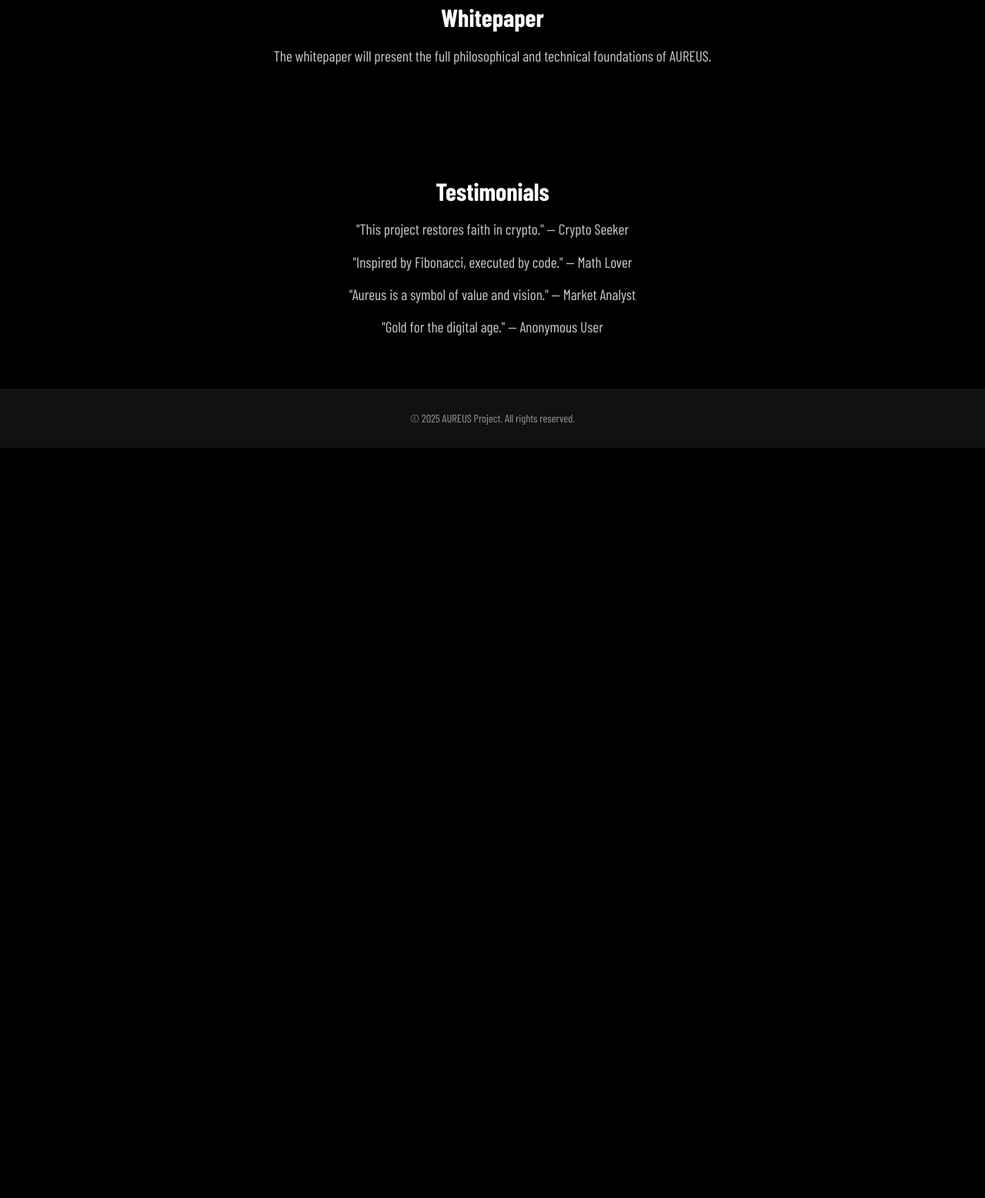
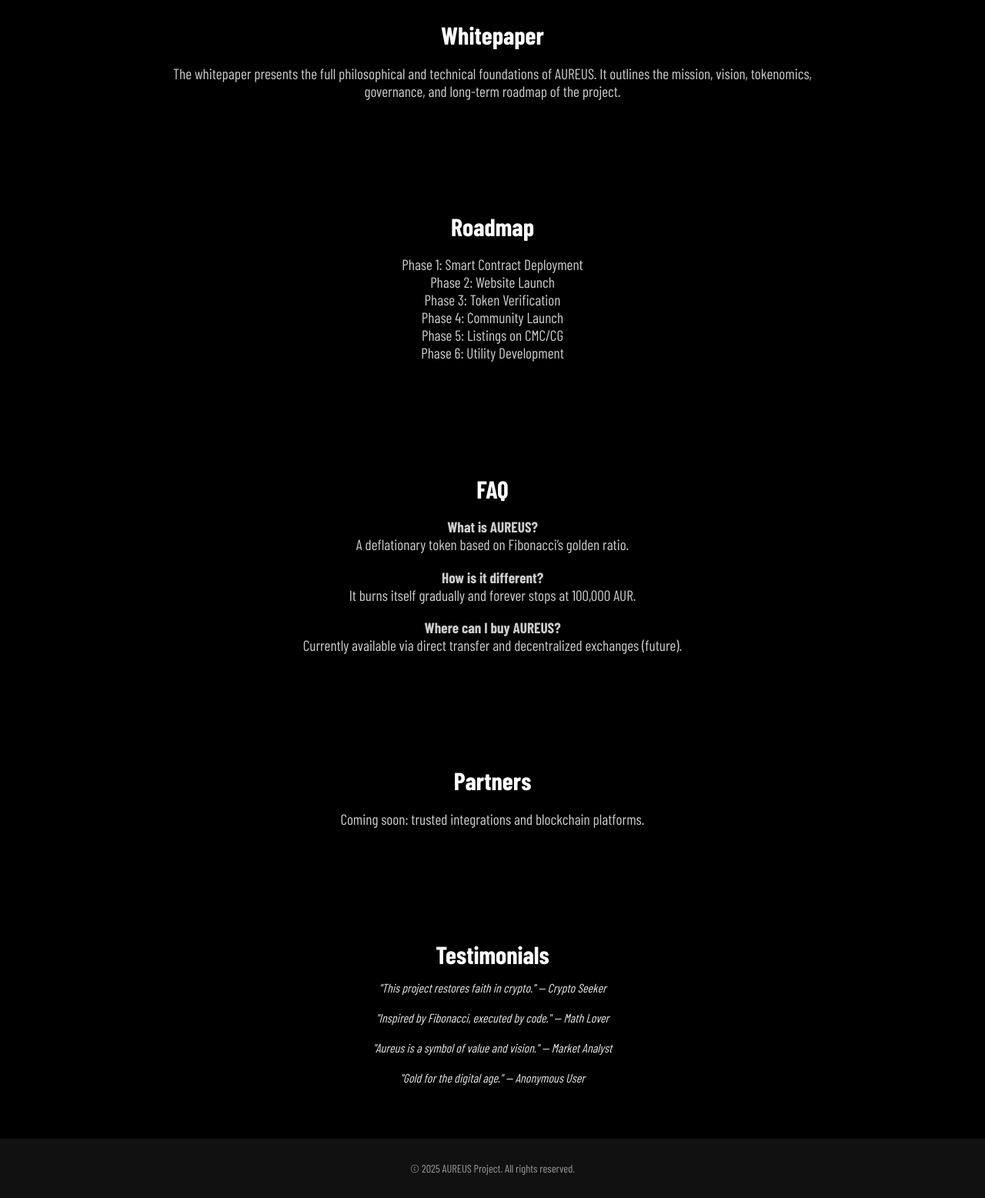
Before and after one commit to SilverCoin777/aureus, a plain HTML site: page index.html in a window 1280 px wide. Shown: the part 1146-2703 px from the top of the page at 77% size. Before the commit the page ends 1728 px from the top, so only its background shows below. Drawn offline with nearby package versions, Linux system fonts and the light colour scheme.

Commit message:
Update index.html

```diff
--- a/index.html
+++ b/index.html
@@ -30,6 +30,7 @@
       padding: 20px;
       background: #111;
       font-size: 1.2rem;
+      flex-wrap: wrap;
     }
     nav a {
       color: #fff;
@@ -63,7 +64,7 @@
       position: relative;
       z-index: 1;
       padding: 50px 20px;
-      max-width: 800px;
+      max-width: 900px;
       margin: 0 auto;
       text-align: center;
     }
@@ -88,6 +89,11 @@
       background: #111;
       color: #999;
     }
+    .testimonial {
+      margin-bottom: 20px;
+      font-style: italic;
+      color: #e6e6e6;
+    }
   </style>
 </head>
 <body>
@@ -102,6 +108,9 @@
     <a href="#tokenomics">Tokenomics</a>
     <a href="#burn">Burn Counter</a>
     <a href="#whitepaper">Whitepaper</a>
+    <a href="#roadmap">Roadmap</a>
+    <a href="#faq">FAQ</a>
+    <a href="#partners">Partners</a>
     <a href="#testimonials">Testimonials</a>
   </nav>
   <section id="vision">
@@ -110,7 +119,7 @@
   </section>
   <section id="tokenomics">
     <h2>Tokenomics</h2>
-    <p>Total Supply: 1,000,000 AUR<br>Burn per transaction: 1%<br>Final Supply Target: 100,000 AUR</p>
+    <p>Total Supply: 1,000,000 AUR<br>Burn per transaction: 1%<br>Final Supply Target: 100,000 AUR<br>Burning stops automatically at 100,000 AUR.</p>
   </section>
   <section id="burn">
     <h2>Burn Counter</h2>
@@ -118,14 +127,28 @@
   </section>
   <section id="whitepaper">
     <h2>Whitepaper</h2>
-    <p>The whitepaper will present the full philosophical and technical foundations of AUREUS.</p>
+    <p>The whitepaper presents the full philosophical and technical foundations of AUREUS. It outlines the mission, vision, tokenomics, governance, and long-term roadmap of the project.</p>
+  </section>
+  <section id="roadmap">
+    <h2>Roadmap</h2>
+    <p>Phase 1: Smart Contract Deployment<br>Phase 2: Website Launch<br>Phase 3: Token Verification<br>Phase 4: Community Launch<br>Phase 5: Listings on CMC/CG<br>Phase 6: Utility Development</p>
+  </section>
+  <section id="faq">
+    <h2>FAQ</h2>
+    <p><strong>What is AUREUS?</strong><br>A deflationary token based on Fibonacci’s golden ratio.</p>
+    <p><strong>How is it different?</strong><br>It burns itself gradually and forever stops at 100,000 AUR.</p>
+    <p><strong>Where can I buy AUREUS?</strong><br>Currently available via direct transfer and decentralized exchanges (future).</p>
+  </section>
+  <section id="partners">
+    <h2>Partners</h2>
+    <p>Coming soon: trusted integrations and blockchain platforms.</p>
   </section>
   <section id="testimonials">
     <h2>Testimonials</h2>
-    <p>"This project restores faith in crypto." — Crypto Seeker</p>
-    <p>"Inspired by Fibonacci, executed by code." — Math Lover</p>
-    <p>"Aureus is a symbol of value and vision." — Market Analyst</p>
-    <p>"Gold for the digital age." — Anonymous User</p>
+    <div class="testimonial">"This project restores faith in crypto." — Crypto Seeker</div>
+    <div class="testimonial">"Inspired by Fibonacci, executed by code." — Math Lover</div>
+    <div class="testimonial">"Aureus is a symbol of value and vision." — Market Analyst</div>
+    <div class="testimonial">"Gold for the digital age." — Anonymous User</div>
   </section>
   <footer>
     &copy; 2025 AUREUS Project. All rights reserved.
```
